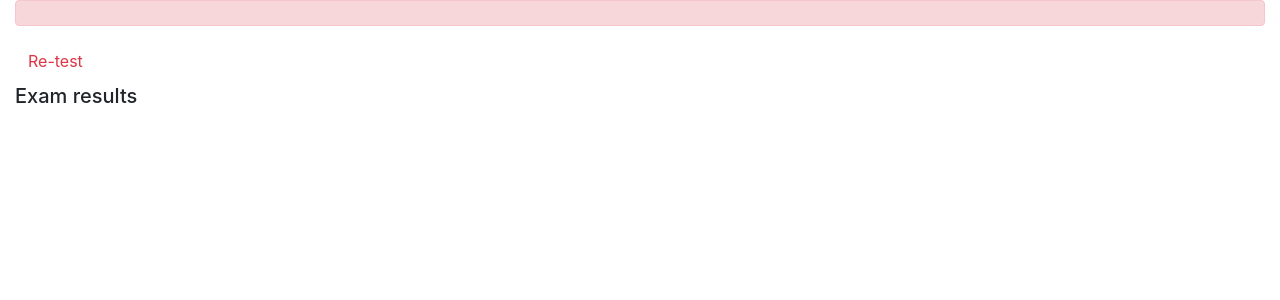
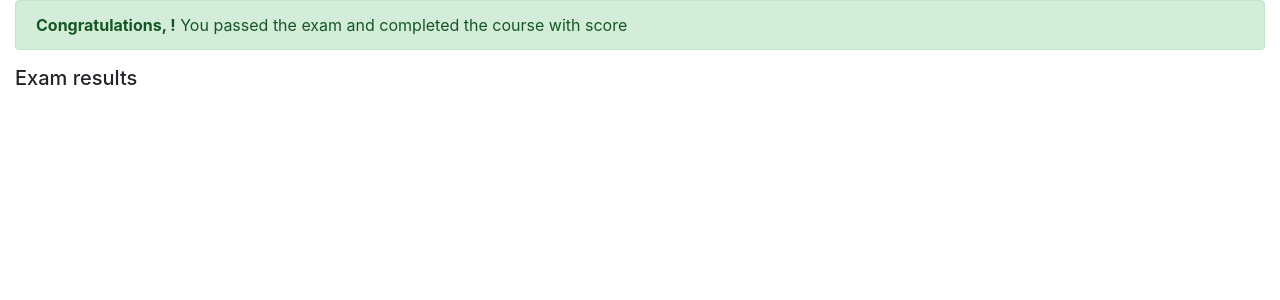
Before and after one commit to vbuendia/onlinecourse, a Django app: page /onlinecourse/1/show_exam_result/1/ in a window 1280 px wide. Shown: the part 56-356 px from the top of the page. Run offline with Django 3.2, Linux system fonts and the light colour scheme; a user stored in the database is signed in; data comes from the database, SQL or seed files in the repository; both versions use the stored data as it was after the commit; some libraries are stand-ins or nearby versions.

Commit message:
updating submit views

```diff
--- a/final_template/onlinecourse/templates/onlinecourse/exam_result_bootstrap.html
+++ b/final_template/onlinecourse/templates/onlinecourse/exam_result_bootstrap.html
@@ -36,15 +36,17 @@
 </nav>
 
 <div class="container-fluid">
+
     {% if grade > 80 %}
     <div class="alert alert-success">
        <!--HINT Display passed info -->
+       <b>Congratulations, {{ user.first_name }}!</b> You passed the exam and completed the course with score
     </div>
         {% else %}
         <div class="alert alert-danger">
             <!--HINT Display failed info -->
         </div>
-        <a class="btn btn-link text-danger" href="{% url 'onlinecourse:course_details' course.id %}">Re-test</a>
+        <a class="btn btn-link text-danger" href="{% url 'onlinecourse:course_details' course_id %}">Re-test</a>
         {% endif %}
         <div class="card-columns-vertical mt-1">
         <h5 class="">Exam results</h5>
--- a/final_template/onlinecourse/views.py
+++ b/final_template/onlinecourse/views.py
@@ -136,9 +136,12 @@
         # For each selected choice, check if it is a correct answer or not
         # Calculate the total score
 def show_exam_result(request, course_id, submission_id):
-   course = get_object_or_404(Course, pk=course_id)
-   submission  = get_object_or_404(Submission, pk=submission_id)
-
-   return render(request, 'onlinecourse/exam_result_bootstrap.html')
+   #course = get_object_or_404(Course, pk=course_id)
+   #submission  = get_object_or_404(Submission, pk=submission_id)
+   context = {}
+   context['course_id'] = course_id
+   context['submission_id']=submission_id
+   context['grade'] = 100;
+   return render(request, 'onlinecourse/exam_result_bootstrap.html', context)
 
    #return HttpResponseRedirect(reverse(viewname='onlinecourse:show_exam_result', args=(course_id,submission_id,)))
```
Also changed, not shown: final_template/db.sqlite3.
